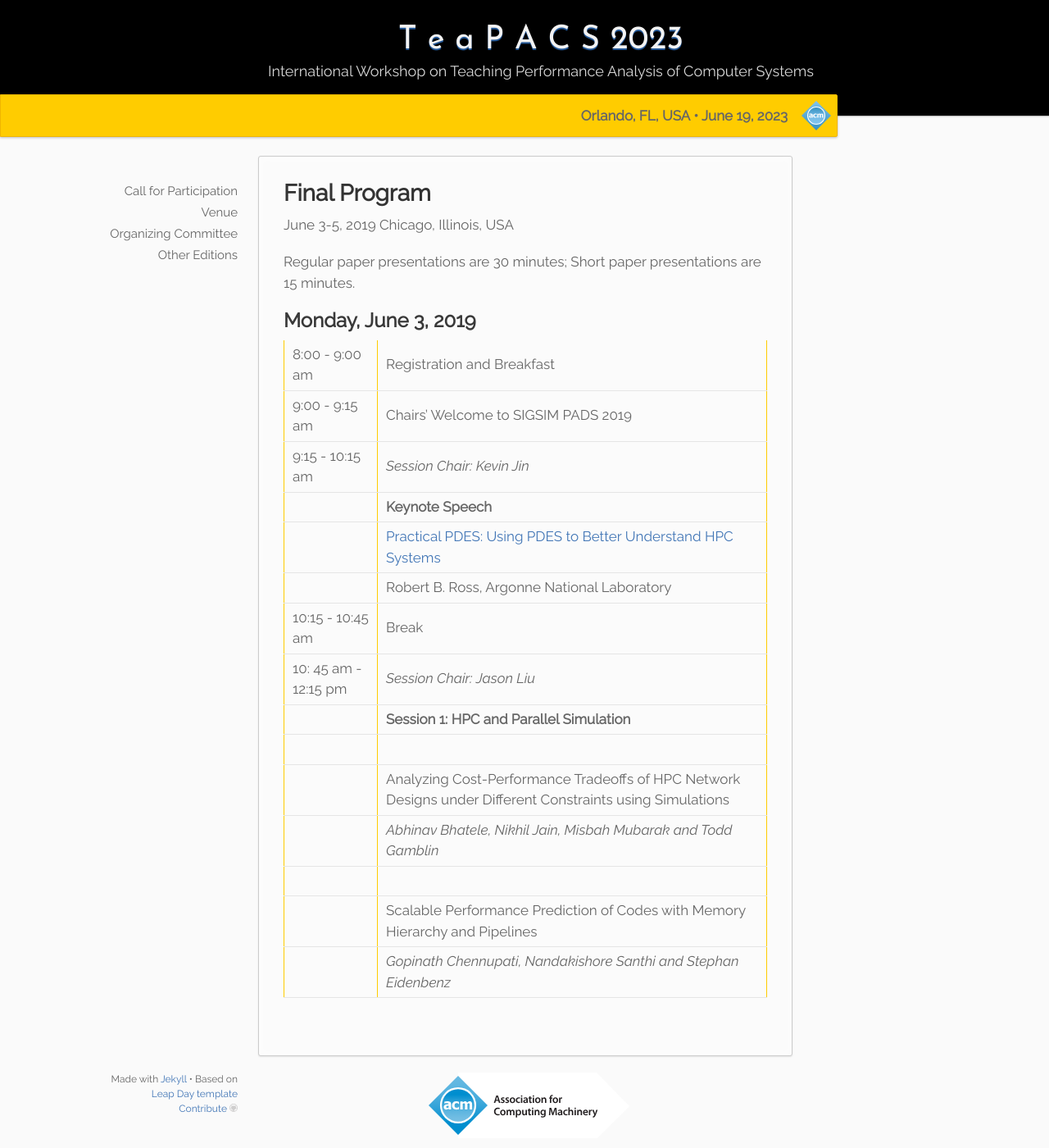
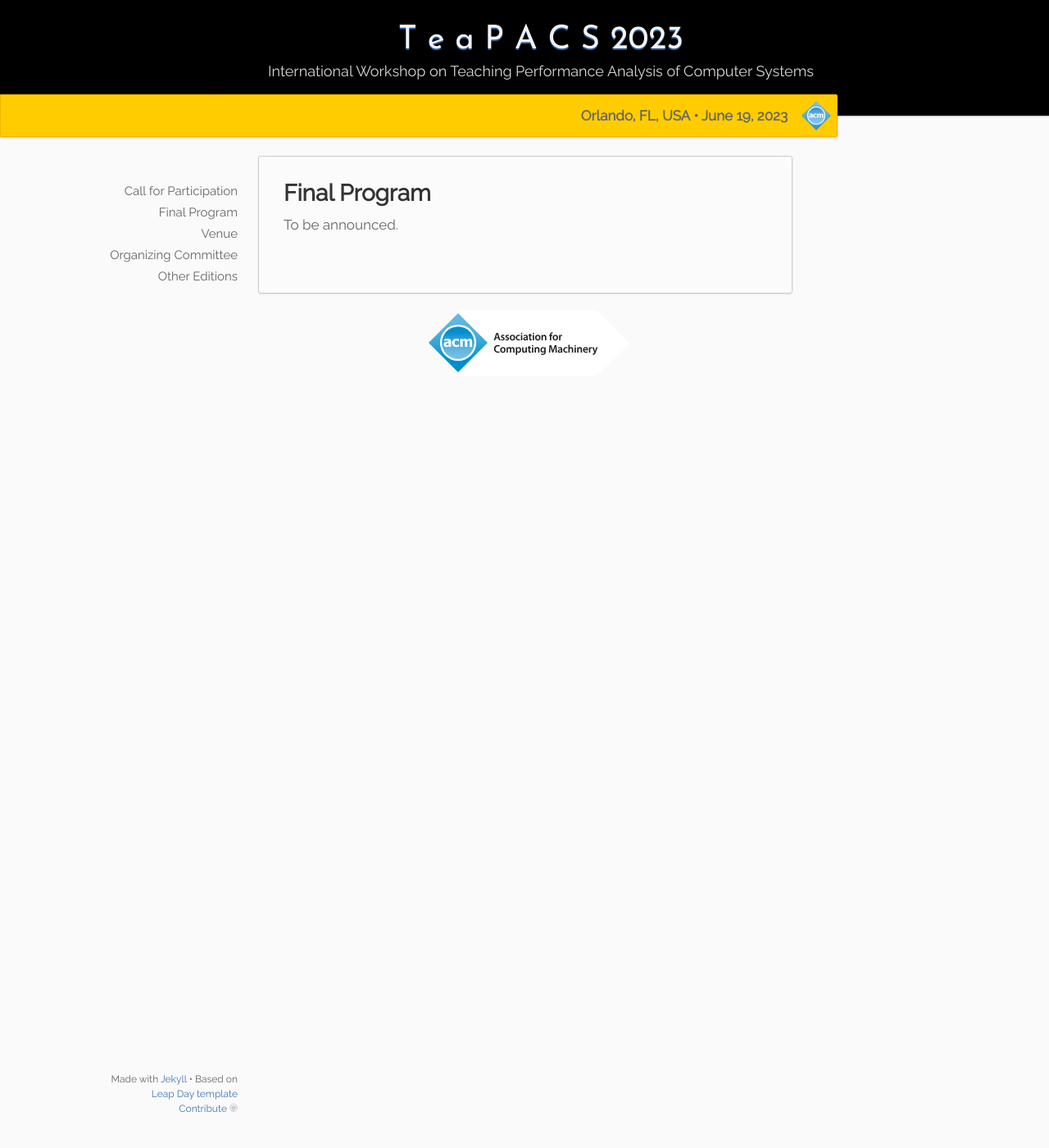
Before and after one commit to alessandropellegrini/teapacs.github.io, a Jekyll site: the page built from _2023/05.program.md, in a window 1280 px wide and 1400 px high. Shown: the whole window at 82% size. Built offline with Jekyll 4.4.1, drawn with Linux system fonts in a browser that asks for light colours.

Commit message:
Update 05.program.md

```diff
--- a/_2023/05.program.md
+++ b/_2023/05.program.md
@@ -1,29 +1,8 @@
 ---
 layout: default
 title: "Final Program"
-menu_show: false
+menu_show: true
 permalink: /:collection/program/
 ---
 
-June 3-5, 2019
-Chicago, Illinois, USA
-
-Regular paper presentations are 30 minutes; Short paper presentations are 15 minutes.
-
-## Monday, June 3, 2019
-
-| 8:00 - 9:00 am | Registration and Breakfast |
-| 9:00 - 9:15 am | Chairs' Welcome to SIGSIM PADS 2019 |
-| 9:15 - 10:15 am | *Session Chair: Kevin Jin* |
-| | **Keynote Speech** |
-| | [Practical PDES: Using PDES to Better Understand HPC Systems](keynote1.html) |
-| | Robert B. Ross, Argonne National Laboratory |
-| 10:15 - 10:45 am | Break |
-| 10: 45 am - 12:15 pm | *Session Chair: Jason Liu* |
-| | **Session 1: HPC and Parallel Simulation** |
-| | |
-| | Analyzing Cost-Performance Tradeoffs of HPC Network Designs under Different Constraints using Simulations |
-| | *Abhinav Bhatele, Nikhil Jain, Misbah Mubarak and Todd Gamblin* |
-| | |
-| | Scalable Performance Prediction of Codes with Memory Hierarchy and Pipelines |
-| | *Gopinath Chennupati, Nandakishore Santhi and Stephan Eidenbenz* |
+To be announced.
```
